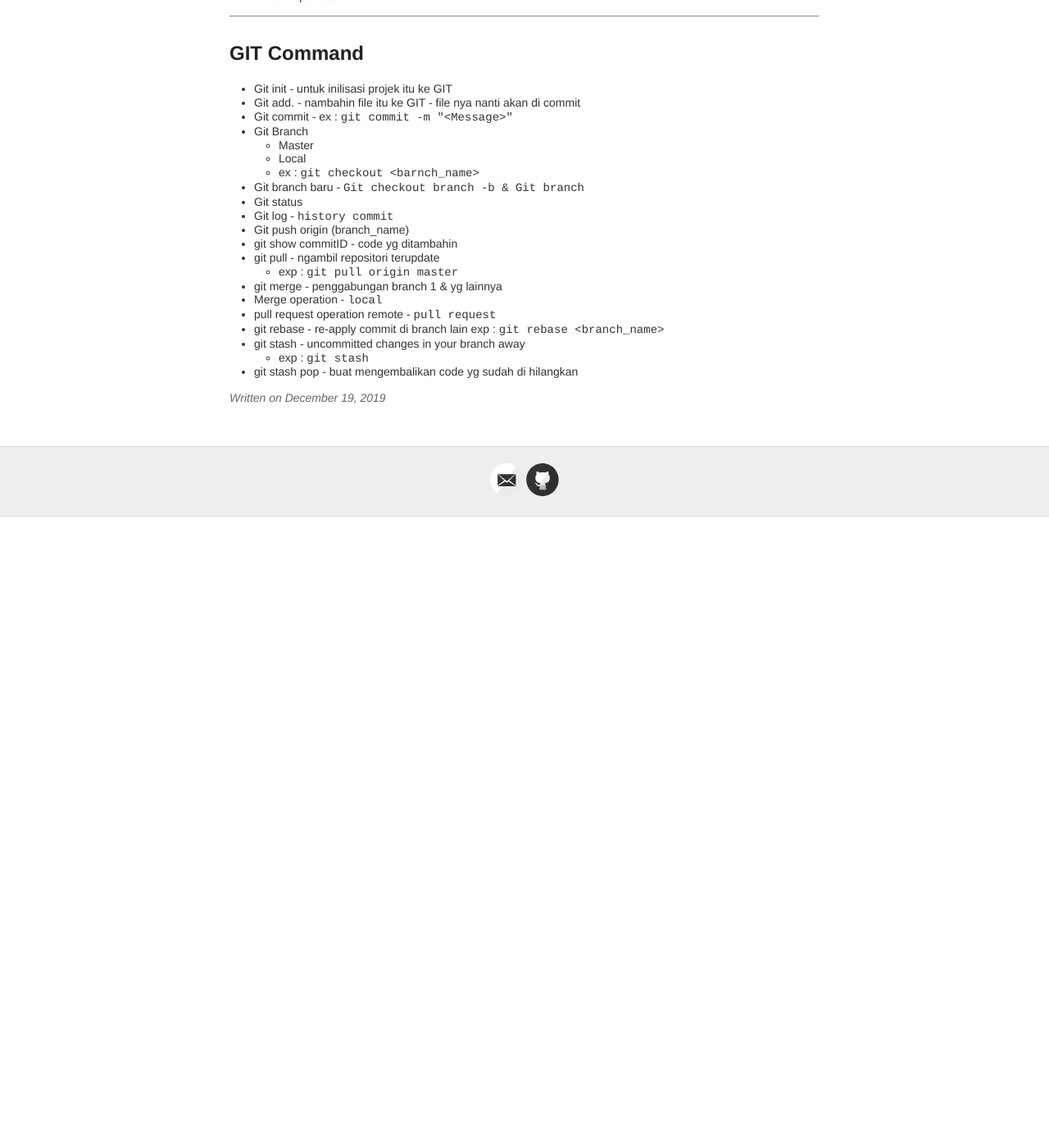
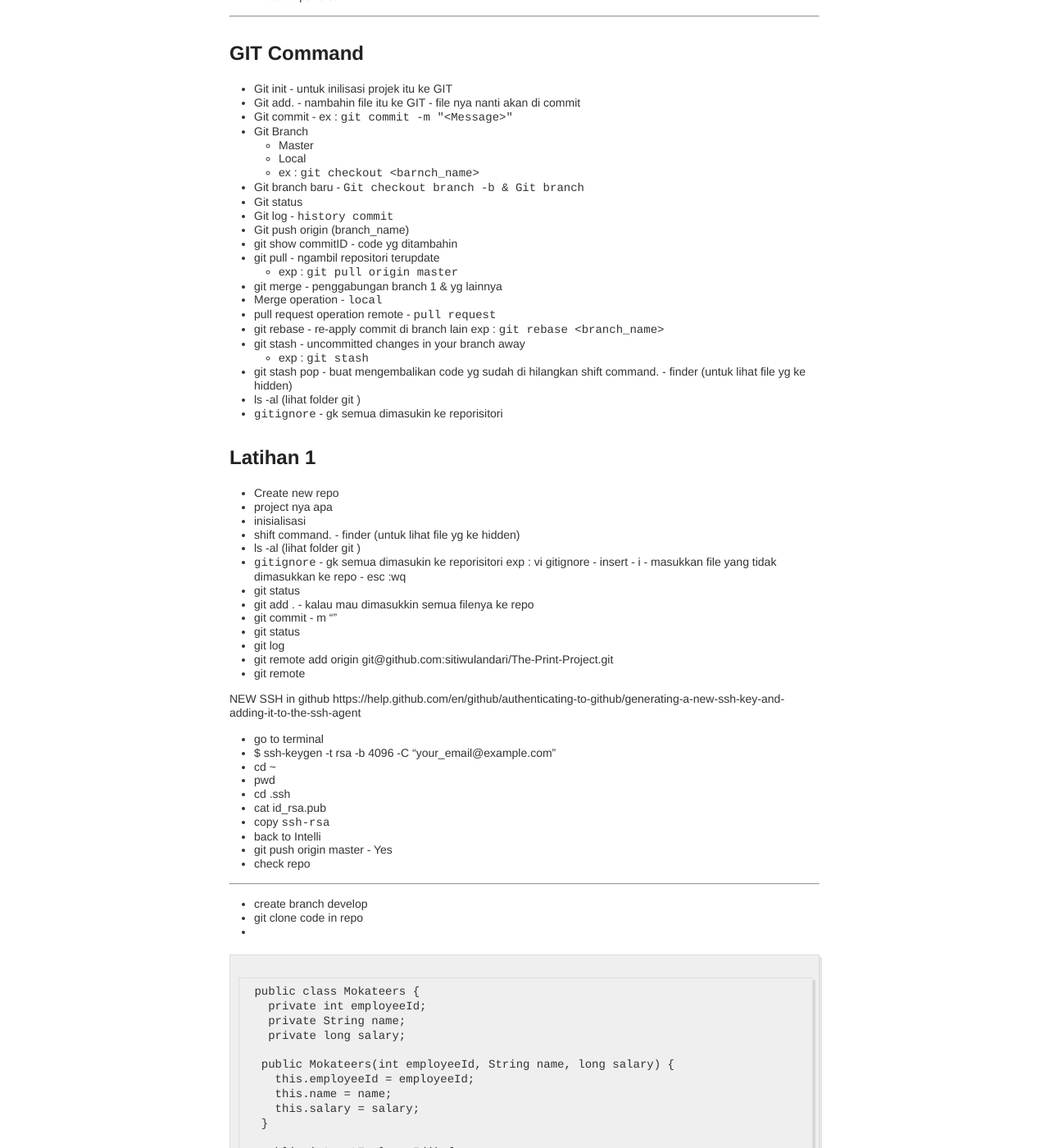
Before and after one commit to sitiwulandari/sitiwulandari.github.io, a Jekyll site: the page built from _posts/2019-12-19-Cara-GIT.md, in a window 1280 px wide and 1400 px high, scrolled down 464 px. Shown: the whole window at 82% size. Built offline with Jekyll 4.4.1, drawn with Linux system fonts in a browser that asks for light colours; our own code applies the rules of GitHub Pages for plain Markdown files; before the commit the page ends 1094 px from its top, so only the background shows below that; some of the changed text lies outside the part shown.

Commit message:
Update 2019-12-19-Cara-GIT.md

````diff
--- a/_posts/2019-12-19-Cara-GIT.md
+++ b/_posts/2019-12-19-Cara-GIT.md
@@ -40,3 +40,83 @@
 * git stash - uncommitted changes in your branch away
     - exp : `git stash`
 * git stash pop - buat mengembalikan code yg sudah di hilangkan
+shift command. - finder (untuk lihat file yg ke hidden)
+- ls -al (lihat folder git )
+- `gitignore` - gk semua dimasukin ke reporisitori
+
+
+## Latihan 1
+- Create new repo
+- project nya apa
+- inisialisasi
+- shift command. - finder (untuk lihat file yg ke hidden)
+- ls -al (lihat folder git )
+- `gitignore` - gk semua dimasukin ke reporisitori
+    exp : vi gitignore
+          - insert - i
+          - masukkan file yang tidak dimasukkan ke repo
+          - esc :wq
+ - git status
+ - git add . - kalau mau dimasukkin semua filenya ke repo
+ - git commit - m ""
+ - git status
+ - git log
+ - git remote add origin git@github.com:sitiwulandari/The-Print-Project.git
+ - git remote
+
+ NEW SSH in github
+ https://help.github.com/en/github/authenticating-to-github/generating-a-new-ssh-key-and-adding-it-to-the-ssh-agent
+ - go to terminal
+ - $ ssh-keygen -t rsa -b 4096 -C "your_email@example.com"
+ - cd ~
+ - pwd
+ - cd .ssh
+ - cat id_rsa.pub
+ - copy
+ `ssh-rsa`
+ - back to Intelli
+ - git push origin master - Yes
+ - check repo
+
+
+ ------
+ - create branch develop
+ - git clone code in repo
+ -
+
+ ```
+ public class Mokateers {
+   private int employeeId;
+   private String name;
+   private long salary;
+
+  public Mokateers(int employeeId, String name, long salary) {
+    this.employeeId = employeeId;
+    this.name = name;
+    this.salary = salary;
+  }
+
+  public int getEmployeeId() {
+    return employeeId;
+  }
+
+  public String getName() {
+    return name;
+  }
+
+  public long getSalary() {
+    return salary;
+  }
+
+  public void print(){
+    System.out.println("Name :" + getName());
+    System.out.println("Employee ID : " + getEmployeeId());
+    System.out.println("Salary" + getSalary());
+
+  }
+}
+
+ ```
+
+ git checkout branch
+ git
````
